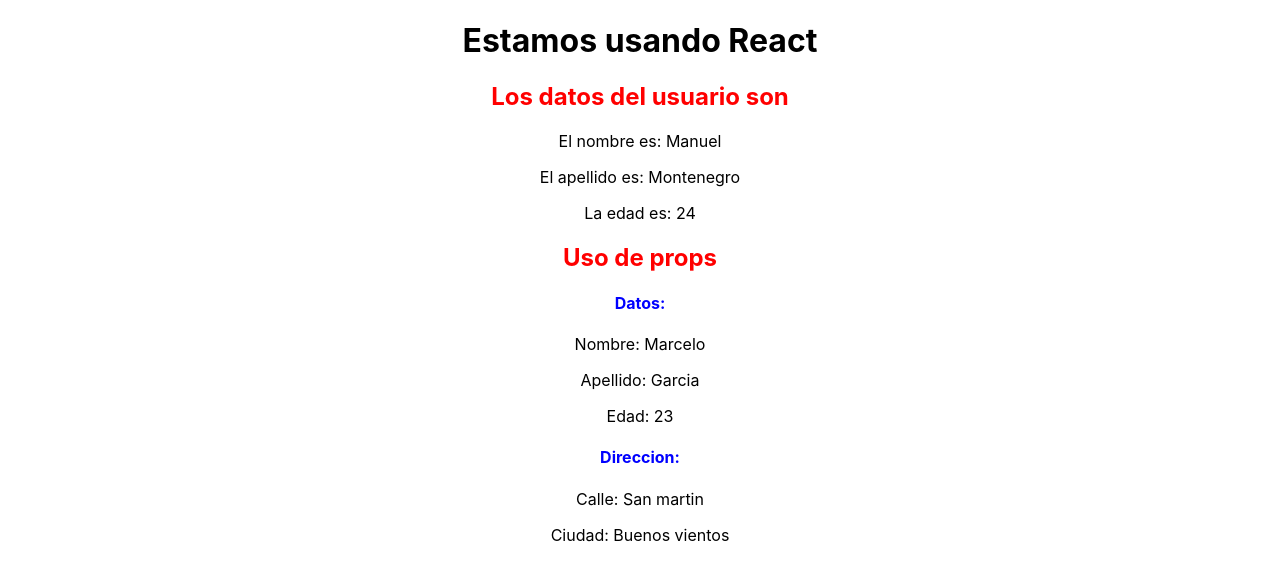
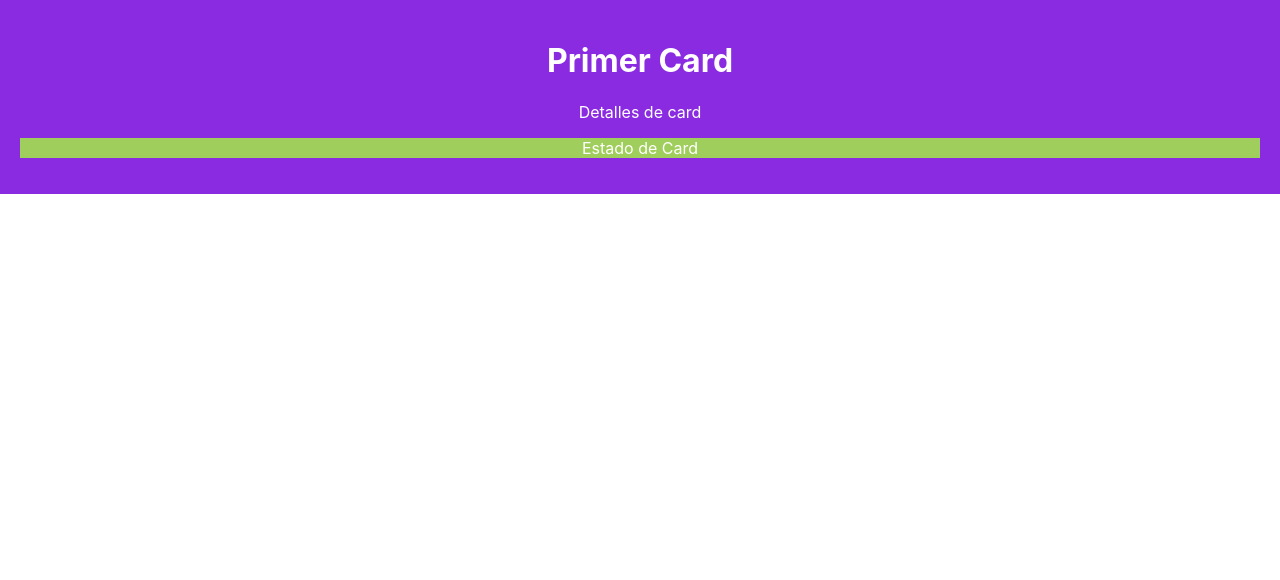
Before and after one commit to DanielGuzmanV/React-basico-2, a React (Create React App) app: page / in a window 1280 px wide. Shown: the top 580 px of the page. Built offline with nearby package versions, Linux system fonts and the light colour scheme.

Commit message:
Estilos en un card con CSS

```diff
--- a/src/App.jsx
+++ b/src/App.jsx
@@ -1,12 +1,14 @@
 import './App.css';
+import Card from './components/Card';
 import Component_Coffe from './components/Component_Coffe';
 import {Component_Users} from './components/Component_Users';
 
 function App() {
   return (
     <div className="App">
-      <Component_Coffe/>
-      < Component_Users
+      {/* Comentamos los otros componentes: */}
+      {/* <Component_Coffe/> */}
+      {/* < Component_Users
         nombre = 'Marcelo'
         apellido = 'Garcia'
         edad = {23}
@@ -15,7 +17,10 @@
           ciudad: 'Buenos vientos',
           numero: 2345
         } }
-      />
+      /> */}
+
+      {/* Probamos el componente "Card" */}
+      <Card estado = {true}/>
     </div>
   );
 }
--- /dev/null
+++ b/src/components/Card.jsx
@@ -0,0 +1,13 @@
+import "./CardStyle.css"
+
+function Card({estado}) {
+  return (
+    <div className="card">
+      <h1>Primer Card</h1>
+      <p>Detalles de card</p>
+      <p className={estado? "on" : "off"}>
+        Estado de Card</p>
+    </div>
+  )
+}
+export default Card;
--- /dev/null
+++ b/src/components/CardStyle.css
@@ -0,0 +1,13 @@
+.card {
+  background-color: blueviolet;
+  color: white;
+  padding: 20px;
+}
+
+.on {
+  background-color: rgb(160, 206, 92);
+}
+
+.off {
+  background-color: rgb(94, 115, 116);
+}
```
